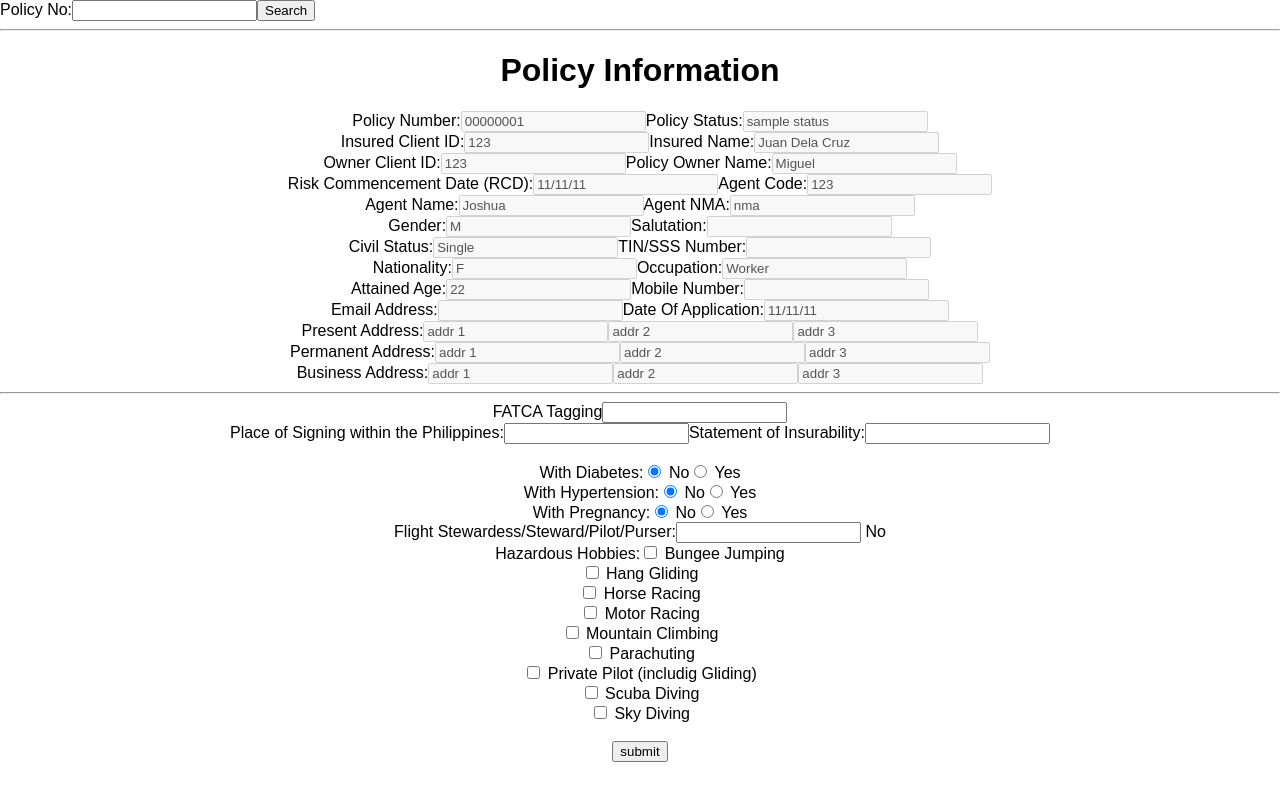
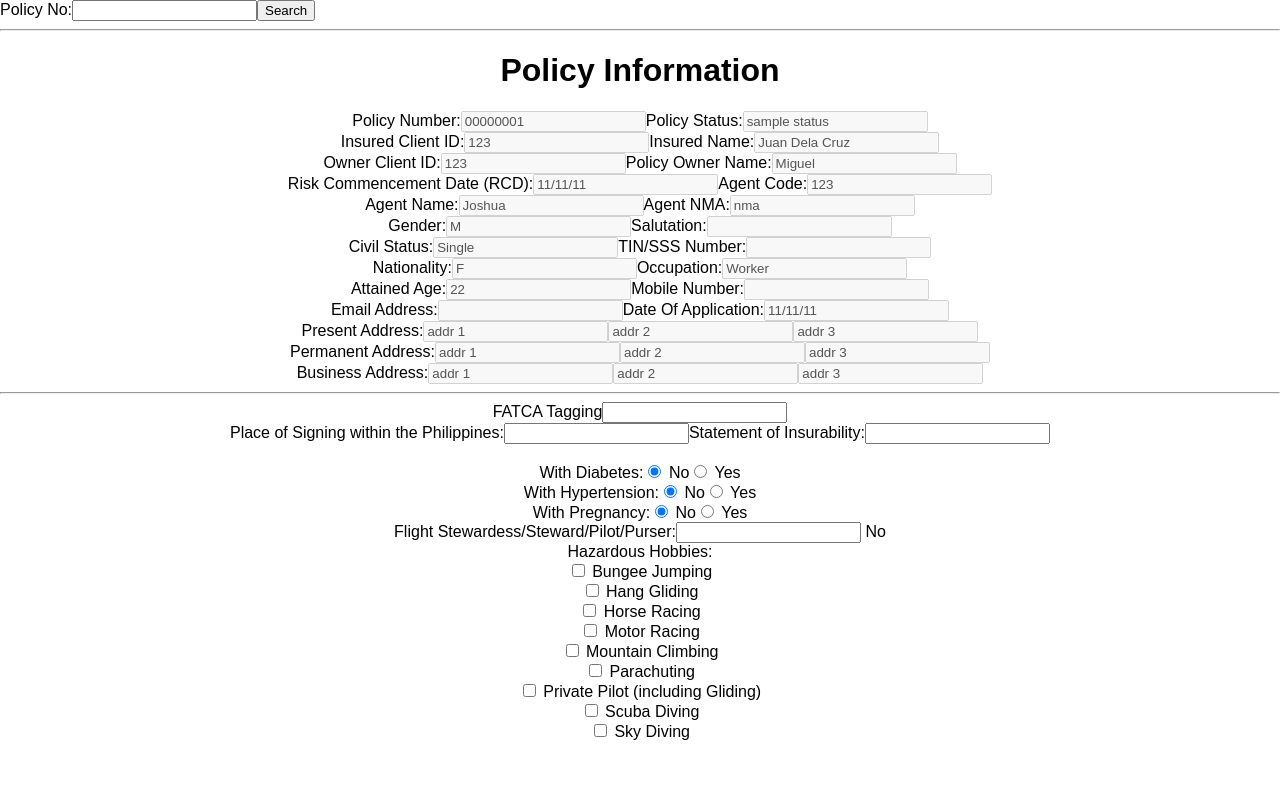
Before and after one commit to questronix/bpm-pl-ui, a React (Create React App) app: page / in a window 1280 px wide. Built offline with nearby package versions, Linux system fonts and the light colour scheme.

Commit message:
Initial Fatca component

```diff
--- a/src/modules/policy/component/Fatca.js
+++ b/src/modules/policy/component/Fatca.js
@@ -11,12 +11,59 @@ class Fatca extends Component {
       withHypertension: false,
       withPregnancy: false,
       flightSSP: '',
-      hazardousHobbies: [],
+      hazardousHobbies: [
+        {
+          id: 1,
+          label: 'Bungee Jumping',
+          value: false,
+        },
+        {
+          id: 2,
+          label: 'Hang Gliding',
+          value: false,
+        },
+        {
+          id: 3,
+          label: 'Horse Racing',
+          value: false,
+        },
+        {
+          id: 4,
+          label: 'Motor Racing',
+          value: false,
+        },
+        {
+          id: 5,
+          label: 'Mountain Climbing',
+          value: false,
+        },
+        {
+          id: 6,
+          label: 'Parachuting',
+          value: false,
+        },
+        {
+          id: 7,
+          label: 'Private Pilot (including Gliding)',
+          value: false,
+        },
+        {
+          id: 8,
+          label: 'Scuba Diving',
+          value: false,
+        },
+        {
+          id: 9,
+          label: 'Sky Diving',
+          value: false,
+        },
+      ],
     };
 
     this.handleSubmit = this.handleSubmit.bind(this);
     this.handleInputChange = this.handleInputChange.bind(this);
     this.handleRadioChange = this.handleRadioChange.bind(this);
+    this.handleMultiSelectChange = this.handleMultiSelectChange.bind(this);
   }
 
   handleSubmit(event) {
@@ -47,7 +94,33 @@ class Fatca extends Component {
     });
   }
 
+  handleMultiSelectChange(event) {
+    const target = event.target;
+    const name = target.name;
+    const checked = target.checked;
+
+    const hh = this.state.hazardousHobbies;
+    hh.forEach((hobby) => {
+      if (""+hobby.id === name) {
+        hobby.value = checked;
+      }
+    });
+
+    this.setState({ hazardousHobbies: hh });
+  }
+
   render() {
+    const hobbies = this.state.hazardousHobbies
+      .map((hobby, i) => {
+        return <div key={i}>
+          <input
+            key={hobby.id}
+            name={hobby.id}
+            checked={hobby.value}
+            onChange={this.handleMultiSelectChange}
+            type="checkbox"/> {hobby.label} <br/>
+        </div>
+    });
 
     return (
       <div className="App">
@@ -126,24 +199,11 @@ class Fatca extends Component {
             onChange={this.handleInputChange}
             type="text"/> No<br/>
           </label>
-          <label>Hazardous Hobbies:
-            <input name="hazardousHobbies" type="checkbox"/> Bungee Jumping <br/>
-            <input name="hazardousHobbies" type="checkbox"/> Hang Gliding <br/>
-            <input name="hazardousHobbies" type="checkbox"/> Horse Racing<br/>
-            <input name="hazardousHobbies" type="checkbox"/> Motor Racing<br/>
-            <input name="hazardousHobbies" type="checkbox"/> Mountain Climbing <br/>
-            <input name="hazardousHobbies" type="checkbox"/> Parachuting <br/>
-            <input name="hazardousHobbies" type="checkbox"/> Private Pilot (includig Gliding) <br/>
-            <input name="hazardousHobbies" type="checkbox"/> Scuba Diving <br/>
-            <input name="hazardousHobbies" type="checkbox"/> Sky Diving <br/>
+          <label>Hazardous Hobbies: <br/>
+            {hobbies}
           </label> <br/>
-          <input type="submit" value="submit"/>
+          {/* <input type="submit" value="submit"/> */}
         </form>
-
-        {/* <select>
-          <option value="1">Sample</option>
-          <option value="1">sample 2</option>
-        </select> */}
       </div>
     );
   }
```
